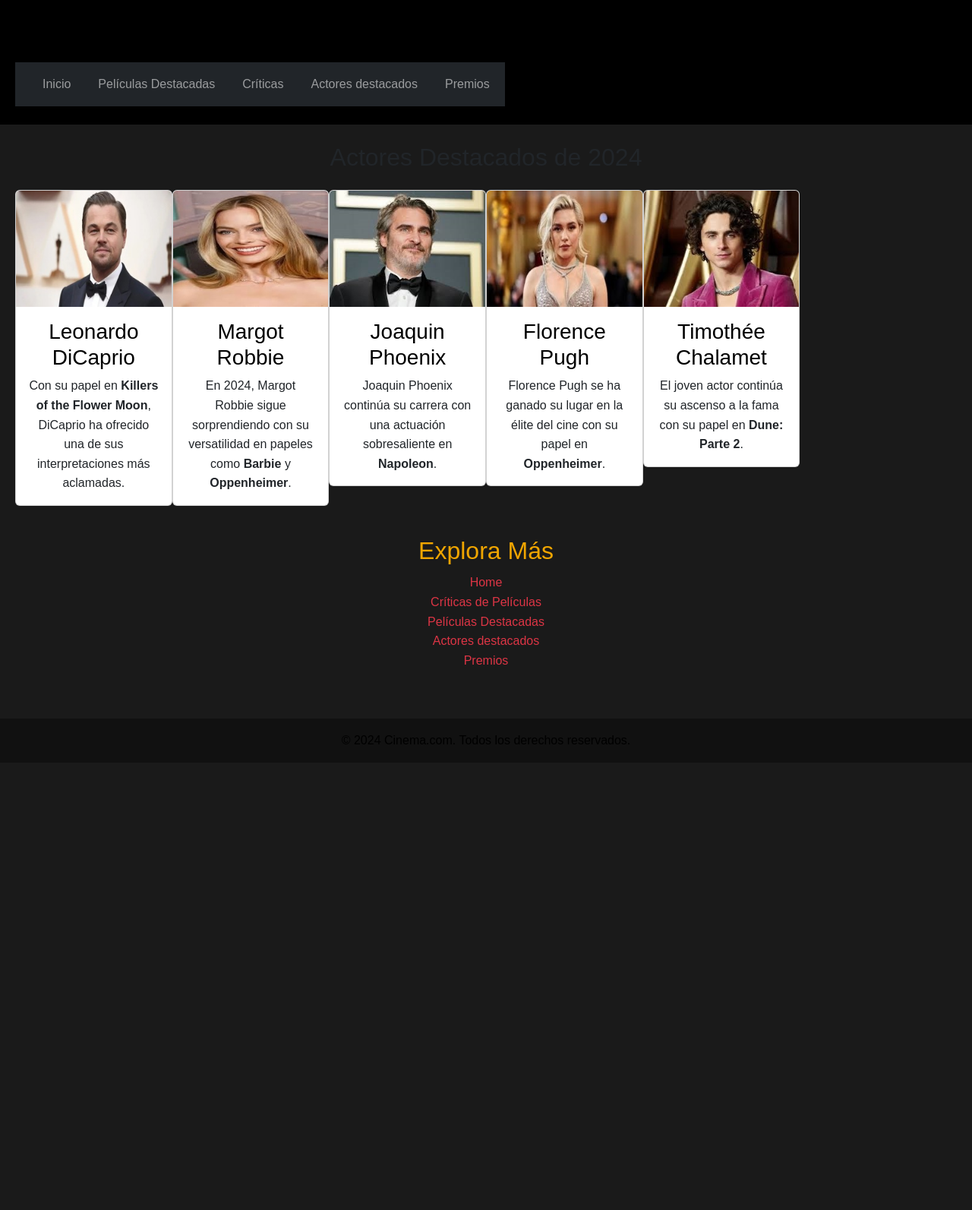
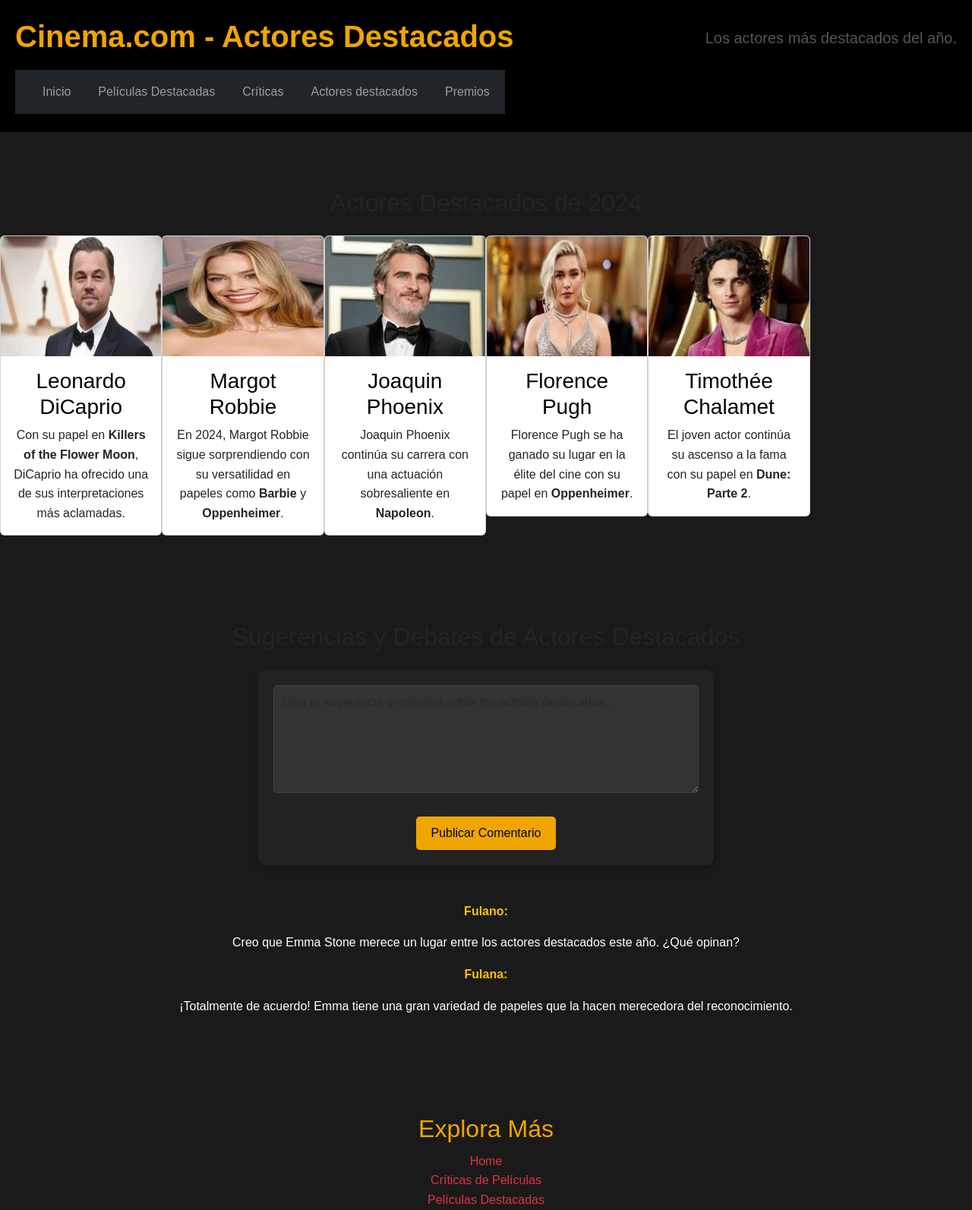
Before and after one commit to germanhb7/Nueva-entrega, a website: page pages/actores.html in a window 1280 px wide. Shown: the top 1593 px of the page at 76% size. Before the commit the page ends 1004 px from the top, so only its background shows below. Drawn offline with nearby package versions, Linux system fonts and the light colour scheme.

Commit message:
Arreglo todo el proyecto

```diff
--- a/actor/actores.html
+++ b/pages/actores.html
@@ -13,8 +13,8 @@
 <body>
 <!-- Header -->
 <header class="header text-center py-4">
-    <h1 class="header__title text-black">Cinema.com - Actores Destacados</h1>
-    <p class="header__subtitle text-black">Los actores más destacados del año.</p>
+  <h1 class="header__title">Cinema.com - Actores Destacados</h1>
+  <p class="header__subtitle">Los actores más destacados del año.</p>
   <nav class="navbar navbar-expand-lg navbar-dark bg-dark">
     <div class="container">
       <a class="navbar-brand" href="../index.html"></a>
@@ -25,15 +25,16 @@
       <div class="collapse navbar-collapse" id="navbarNav">
         <ul class="navbar-nav ms-auto">
           <li class="nav-item"><a class="nav-link" href="../index.html">Inicio</a></li>
-            <li class="nav-item"><a class="nav-link" href="../destacadas/destacadas.html">Películas Destacadas</a></li>
-            <li class="nav-item"><a class="nav-link" href="../criticas/criticas.html">Críticas</a></li>
-            <li class="nav-item"><a class="nav-link" href="../actor/actores.html">Actores destacados</a></li>
-            <li class="nav-item"><a class="nav-link" href="../premios/premios.html">Premios</a></li>
+          <li class="nav-item"><a class="nav-link" href="../pages/destacadas.html">Películas Destacadas</a></li>
+          <li class="nav-item"><a class="nav-link" href="../pages/criticas.html">Críticas</a></li>
+          <li class="nav-item"><a class="nav-link" href="../pages/actores.html">Actores destacados</a></li>
+          <li class="nav-item"><a class="nav-link" href="../pages/premios.html">Premios</a></li>
         </ul>
       </div>
     </div>
   </nav>
 </header>
+
 
   <!-- Contenido principal -->
   <main class="main py-4">
@@ -98,15 +99,38 @@
       </div>
     </section>
 
+    <!-- Sección de comentarios y sugerencias (aquí es donde lo agregas) -->
+    <section id="comentarios" class="comentarios py-4">
+      <h2 class="comentarios__title text-center text-dark mb-4">Sugerencias y Debates de Actores Destacados</h2>
+
+      <!-- Formulario de comentarios -->
+      <form action="#" class="comentarios__form text-center">
+        <textarea class="comentarios__textarea form-control" placeholder="Deja tu sugerencia o comenta sobre los actores destacados..." rows="5"></textarea>
+        <button type="submit" class="comentarios__submit btn btn-warning mt-3">Publicar Comentario</button>
+      </form>
+
+      <!-- Comentarios previos -->
+      <div class="comentarios__list mt-5">
+        <div class="comentario">
+          <p class="comentario__author text-warning"><strong>Fulano:</strong></p>
+          <p class="comentario__text">Creo que Emma Stone merece un lugar entre los actores destacados este año. ¿Qué opinan?</p>
+        </div>
+        <div class="comentario">
+          <p class="comentario__author text-warning"><strong>Fulana:</strong></p>
+          <p class="comentario__text">¡Totalmente de acuerdo! Emma tiene una gran variedad de papeles que la hacen merecedora del reconocimiento.</p>
+        </div>
+      </div>
+    </section>
+
     <!-- Explorar Más -->
     <section class="explore-more text-center mt-4">
       <h2>Explora Más</h2>
       <ul class="list-unstyled">
         <li><a class="explore-more__link text-danger" href="../index.html">Home</a></li>
-        <li><a class="explore-more__link text-danger" href="../criticas/criticas.html">Críticas de Películas</a></li>
-        <li><a class="explore-more__link text-danger" href="../destacadas/destacadas.html">Películas Destacadas</a></li>
-        <li><a class="explore-more__link text-danger" href="../actor/actores.html">Actores destacados</a></li>
-        <li><a class="explore-more__link text-danger" href="../premios/premios.html">Premios</a></li>
+        <li><a class="explore-more__link text-danger" href="../pages/criticas.html">Críticas de Películas</a></li>
+        <li><a class="explore-more__link text-danger" href="../pages/destacadas.html">Películas Destacadas</a></li>
+        <li><a class="explore-more__link text-danger" href="../pages/actores.html">Actores destacados</a></li>
+        <li><a class="explore-more__link text-danger" href="../pages/premios.html">Premios</a></li>
       </ul>
     </section>
   </main>
--- /dev/null
+++ b/sass/base/_reset.scss
@@ -0,0 +1,37 @@
+/* Reset de estilos */
+*, *::before, *::after {
+  margin: 0;
+  padding: 0;
+  box-sizing: border-box;
+}
+
+html, body {
+  width: 100%;
+  height: 100%;
+}
+
+ul, ol {
+  list-style: none;
+}
+
+img {
+  display: block;
+  max-width: 100%;
+  height: auto;
+}
+
+button, input, textarea {
+  font-family: inherit;
+  font-size: inherit;
+  color: inherit;
+  border: none;
+  outline: none;
+  background: none;
+  padding: 0;
+  margin: 0;
+}
+
+a {
+  text-decoration: none;
+  color: inherit;
+}
--- /dev/null
+++ b/sass/base/_typography.scss
@@ -0,0 +1,21 @@
+/* Estilos de tipografía */
+body {
+  font-family: 'Arial', sans-serif;
+  color: #fff;
+  background-color: #1a1a1a;
+  line-height: 1.6;
+}
+
+a {
+  color: #f0a500;
+  transition: color 0.3s;
+
+  &:hover {
+    color: #ff4500;
+  }
+}
+
+h1, h2, h3 {
+  color: #f0a500;
+  margin-bottom: 10px;
+}
--- /dev/null
+++ b/sass/components/_buttons.scss
@@ -0,0 +1,31 @@
+// Estilos generales para los botones
+button {
+  background-color: #f0a500;
+  color: #000;
+  padding: 10px 15px;
+  border-radius: 5px;
+  cursor: pointer;
+  transition: background-color 0.3s, color 0.3s;
+
+  // Estilos cuando el botón está en estado hover (pasando el ratón sobre él)
+  &:hover {
+    background-color: #ff4500;
+    color: #fff;
+  }
+}
+
+// Estilos específicos para el botón de envío en comentarios
+.comentarios__submit {
+  background-color: #f0a500;
+  color: #000;
+  padding: 10px 15px;
+  border-radius: 5px;
+  cursor: pointer;
+  transition: background-color 0.3s, color 0.3s;
+
+  // Estilos cuando el botón de envío está en estado hover
+  &:hover {
+    background-color: #ff4500;
+    color: #fff;
+  }
+}
--- /dev/null
+++ b/sass/components/_forms.scss
@@ -0,0 +1,69 @@
+// Estilos para el formulario principal
+form {
+  max-width: 600px;
+  margin: 0 auto;
+
+  // Estilos para los controles del formulario
+  .form-control {
+    background-color: #333;
+    border: 1px solid #444;
+    padding: 10px;
+    border-radius: 5px;
+    margin-bottom: 15px;
+    color: #fff;
+
+    // Estilos cuando el campo de formulario está en foco
+    &:focus {
+      border-color: #f0a500;
+      box-shadow: 0 0 5px rgba(240, 165, 0, 0.5);
+    }
+  }
+
+  // Estilos para el botón dentro del formulario
+  button {
+    @extend button; // Usa los estilos del archivo _buttons.scss
+  }
+}
+
+// Estilos para el formulario de comentarios
+.comentarios__form {
+  max-width: 600px;
+  margin: 0 auto;
+  padding: 20px;
+  background-color: #222;
+  border-radius: 10px;
+  box-shadow: 0 4px 8px rgba(0, 0, 0, 0.2);
+
+  // Estilos para el título del formulario de comentarios
+  .comentarios__title {
+    color: #f0a500;
+    font-size: 1.5em;
+    margin-bottom: 15px;
+  }
+}
+
+// Estilos para el área de texto de los comentarios
+.comentarios__textarea {
+  background-color: #333;
+  border: 1px solid #444;
+  color: #fff;
+  padding: 10px;
+  border-radius: 5px;
+  width: 100%;
+  box-sizing: border-box;
+
+  // Estilos cuando el área de texto está en foco
+  &:focus {
+    border-color: #f0a500;
+    box-shadow: 0 0 5px rgba(240, 165, 0, 0.5);
+  }
+}
+
+// Estilos del botón en _buttons.scss
+// Se usa para el botón en los formularios
+.btn {
+  background-color: $color-dorado;
+  border: none;
+  padding: 10px 20px;
+  color: $color-negro;
+}
--- /dev/null
+++ b/sass/components/_sections.scss
@@ -0,0 +1,16 @@
+// Estilos generales para las secciones
+section {
+  margin-bottom: 40px;
+  text-align: center;
+  padding: 50px 0;
+}
+
+// Estilos específicos para las secciones con ID #descripcion, #registro y #contacto
+section#descripcion,
+section#registro,
+section#contacto {
+  background-color: #222;
+  padding: 20px;
+  border-radius: 10px;
+  box-shadow: 0 4px 8px rgba(0, 0, 0, 0.2);
+}
--- /dev/null
+++ b/sass/layout/_footer.scss
@@ -0,0 +1,22 @@
+/* Estilos para el pie de página */
+footer {
+  background-color: $color-negro;  // Fondo oscuro para el pie de página
+  color: $color-dorado;  // Color dorado para el texto
+  text-align: center;
+  padding: 10px 20px;
+
+  nav ul {
+    display: flex;
+    justify-content: center;
+    gap: 15px;
+
+    li a {
+      font-size: 14px;
+      color: inherit;  // Se asegura que el color del enlace herede el color del texto del pie de página
+
+      &:hover {
+        color: #ff4500;  // Color al pasar el mouse
+      }
+    }
+  }
+}
--- /dev/null
+++ b/sass/layout/_header.scss
@@ -0,0 +1,56 @@
+/* Estilos para el encabezado */
+header {
+  background-color: #333;  // Fondo oscuro para el encabezado
+  padding: 40px 20px;  // Espacio alrededor del encabezado
+  display: flex;
+  justify-content: space-between;
+  align-items: center;
+  flex-wrap: wrap;
+
+  .logo img {
+    width: 150px;  // Tamaño de la imagen del logo
+  }
+
+  nav ul {
+    display: flex;
+    gap: 20px;
+
+    li a {
+      font-size: 16px;
+      font-weight: bold;
+      padding: 5px 10px;
+      transition: background-color 0.3s, color 0.3s;
+
+      &:hover {
+        background-color: #f0a500;  // Color dorado al pasar el mouse
+        color: #000;  // Color de texto negro al pasar el mouse
+        border-radius: 5px;  // Bordes redondeados al pasar el mouse
+      }
+    }
+  }
+}
+
+/* Estilos para el título en el encabezado */
+.header__title {
+  color: #f0a500;  // Color dorado para resaltar
+  font-size: 3rem;  // Tamaño de fuente grande
+  font-weight: bold;  // Negrita para más énfasis
+  text-align: center;  // Centrado en el contenedor
+  margin-bottom: 20px;  // Espacio debajo del título
+}
+
+/* Estilos para el subtítulo */
+.header__subtitle {
+  color: #555;  // Color gris oscuro
+  font-size: 1.25rem;  // Tamaño de fuente para el subtítulo
+}
+// sass/layout/_header.scss
+header {
+  background-color: $color-negro;
+  padding: 10px 20px;
+}
+
+.header__title {
+  color: $color-dorado;
+  font-size: 2.5rem;
+}
--- /dev/null
+++ b/sass/style.scss
@@ -0,0 +1,14 @@
+// Importa las variables, mixins, reset y demás archivos
+@import "utils/variables";
+@import "utils/mixins";
+@import "base/reset";
+@import "base/typography";
+
+// Estructura (layout)
+@import "layout/header";
+@import "layout/footer";
+
+// Componentes
+@import "components/buttons";
+@import "components/forms";
+@import "components/sections";
--- /dev/null
+++ b/sass/utils/_mixins.scss
@@ -0,0 +1,19 @@
+// Mixin para aplicar transiciones con propiedades personalizables
+@mixin transition($property: all, $time: 0.3s) {
+  transition: $property $time;
+}
+
+// Mixin para centrar elementos con Flexbox, permite configurar la dirección y el alineamiento
+@mixin flex-center($direction: row, $justify: center, $align: center) {
+  display: flex;
+  flex-direction: $direction;
+  justify-content: $justify;
+  align-items: $align;
+}
+
+// Mixin para aplicar border-radius con compatibilidad para navegadores antiguos
+@mixin border-radius($radius) {
+  -webkit-border-radius: $radius;
+  -moz-border-radius: $radius;
+  border-radius: $radius;
+}
--- /dev/null
+++ b/sass/utils/_variables.scss
@@ -0,0 +1,21 @@
+// Colores
+$primary-color: #f0a500;
+$secondary-color: #ff4500;
+$background-color: #1a1a1a;
+$text-color: #fff;
+
+// Tipografía
+$font-family: "Arial, sans-serif";
+$line-height: 1.6;
+
+// Espaciado y bordes
+$border-radius: 5px;
+$padding: 10px;
+$margin: 20px;
+
+// Sombras
+$box-shadow: 0 4px 8px rgba(0, 0, 0, 0.2);
+
+// sass/utils/_variables.scss
+$color-dorado: #f0a500;
+$color-negro: #000;
```
Also changed, not shown: index.html (+4 -4 lines), package.json (added, +19 -0 lines), pages/criticas.html (renamed from criticas/criticas.html, +8 -8 lines), pages/destacadas.html (renamed from destacadas/destacadas.html, +8 -8 lines), pages/premios.html (renamed from premios/premios.html, +8 -8 lines), css/styles.css, 1 other file. Lines whose indentation alone changed are shown as unchanged.
